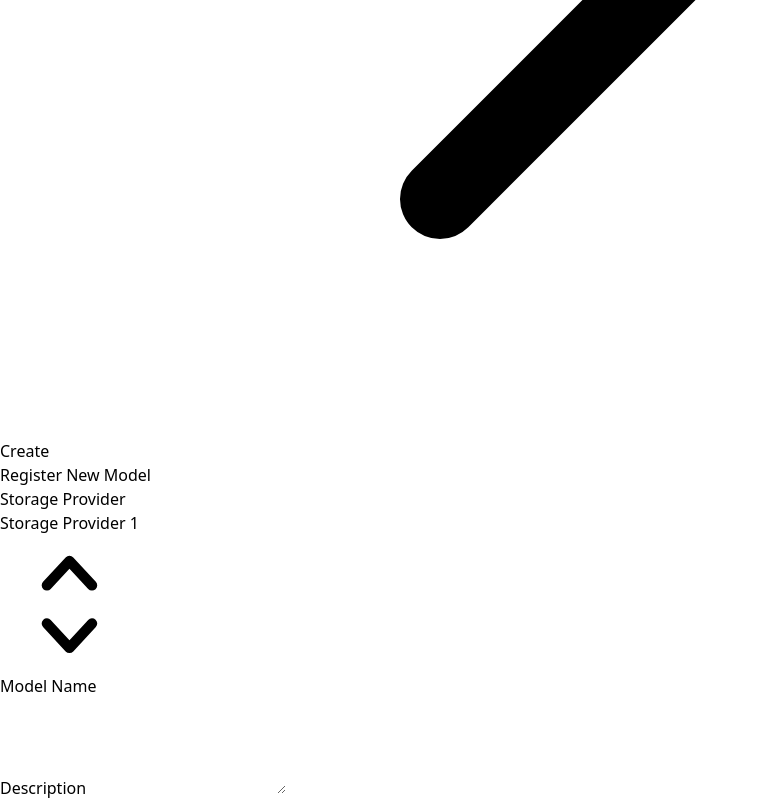
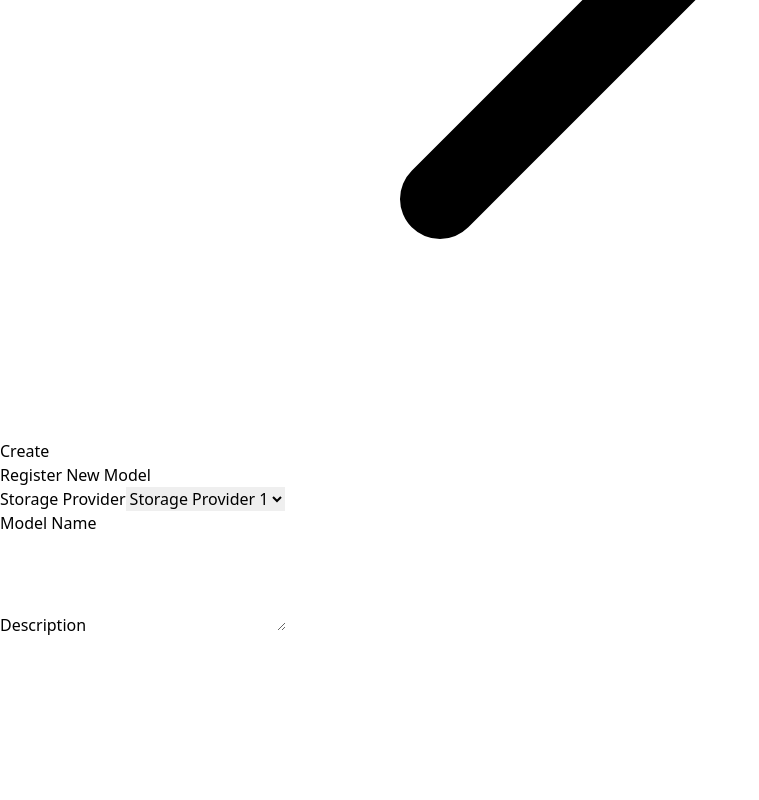
Before and after one commit to dstk-labs/dstk, a React (Vite) app in the folder dstk-web/: page /dashboard/models/create in a window 1280 px wide. Shown: the part 6129-6929 px from the top of the page, without its empty margins (0-759 px from the left). After the commit the page ends 6766 px from the top, so only its background shows below. Built offline with nearby package versions, Linux system fonts and the light colour scheme.

Commit message:
Swap out Select Component for native select element

```diff
--- a/dstk-web/src/components/ui/select/Select.tsx
+++ b/dstk-web/src/components/ui/select/Select.tsx
@@ -1,40 +1,19 @@
-import React, { Fragment } from 'react';
-import { Listbox, Transition } from '@headlessui/react';
-import { ChevronUpDownIcon } from '@heroicons/react/20/solid';
+import { cn } from '@/lib/cn';
 
 export type SelectProps = {
     children: React.ReactNode;
-    onChange: React.Dispatch<React.SetStateAction<string>>;
-    value: string;
-};
+} & React.SelectHTMLAttributes<HTMLSelectElement>;
 
-export const Select = ({ children, onChange, value }: SelectProps) => {
+export const Select = ({ children, className, ...props }: SelectProps) => {
     return (
-        <Listbox value={value} onChange={onChange}>
-            {({ open }) => (
-                <>
-                    <div className='relative'>
-                        <Listbox.Button className='relative w-full cursor-default rounded-md bg-white py-1.5 pl-3 pr-10 text-left text-gray-900 shadow-sm ring-1 ring-inset ring-gray-300 focus:outline-none focus:ring-2 focus:ring-indigo-600 sm:text-sm sm:leading-6'>
-                            <span className='block truncate'>{value}</span>
-                            <span className='pointer-events-none absolute inset-y-0 right-0 flex items-center pr-2'>
-                                <ChevronUpDownIcon className='h-5 w-5 text-gray-400' />
-                            </span>
-                        </Listbox.Button>
-
-                        <Transition
-                            show={open}
-                            as={Fragment}
-                            leave='transition ease-in duration-100'
-                            leaveFrom='opacity-100'
-                            leaveTo='opacity-0'
-                        >
-                            <Listbox.Options className='absolute z-10 mt-1 max-h-60 w-full overflow-auto rounded-md bg-white py-1 text-base shadow-lg ring-1 ring-black ring-opacity-5 focus:outline-none sm:text-sm'>
-                                {children}
-                            </Listbox.Options>
-                        </Transition>
-                    </div>
-                </>
+        <select
+            className={cn(
+                'block w-full rounded-md border-0 py-1.5 pl-3 pr-10 text-gray-900 ring-1 ring-inset ring-gray-300 focus:ring-2 focus:ring-indigo-600 sm:text-sm sm:leading-6',
+                className,
             )}
-        </Listbox>
+            {...props}
+        >
+            {children}
+        </select>
     );
 };
--- a/dstk-web/src/components/ui/select/SelectItem.tsx
+++ b/dstk-web/src/components/ui/select/SelectItem.tsx
@@ -1,44 +1,13 @@
-import { Listbox } from '@headlessui/react';
-
 import { cn } from '@/lib/cn';
-import { CheckIcon } from '@heroicons/react/20/solid';
 
 export type SelectItemProps = {
     children: React.ReactNode;
-    value: string;
-};
+} & React.OptionHTMLAttributes<HTMLOptionElement>;
 
-export const SelectItem = ({ children, value }: SelectItemProps) => {
+export const SelectItem = ({ children, className, ...props }: SelectItemProps) => {
     return (
-        <Listbox.Option
-            className={({ active }) =>
-                cn(
-                    active ? 'bg-indigo-600 text-white' : 'text-gray-900',
-                    'relative cursor-default select-none py-2 pl-3 pr-9',
-                )
-            }
-            value={value}
-        >
-            {({ selected, active }) => (
-                <>
-                    <span
-                        className={cn(selected ? 'font-semibold' : 'font-normal', 'block truncate')}
-                    >
-                        {children}
-                    </span>
-
-                    {selected ? (
-                        <span
-                            className={cn(
-                                active ? 'text-white' : 'text-indigo-600',
-                                'absolute inset-y-0 right-0 flex items-center pr-4',
-                            )}
-                        >
-                            <CheckIcon className='h-5 w-5' />
-                        </span>
-                    ) : null}
-                </>
-            )}
-        </Listbox.Option>
+        <option className={cn(className)} {...props}>
+            {children}
+        </option>
     );
 };
```
